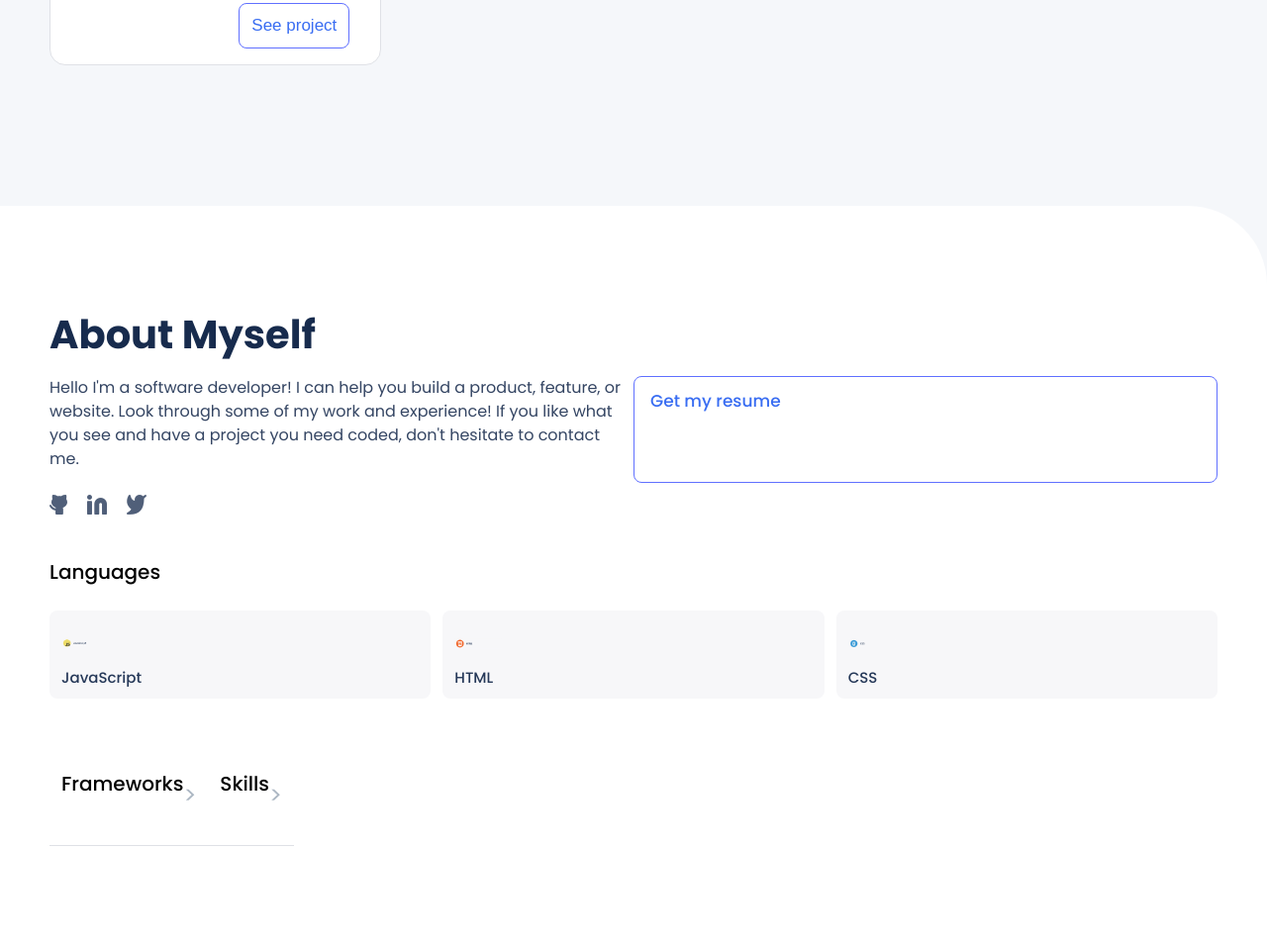
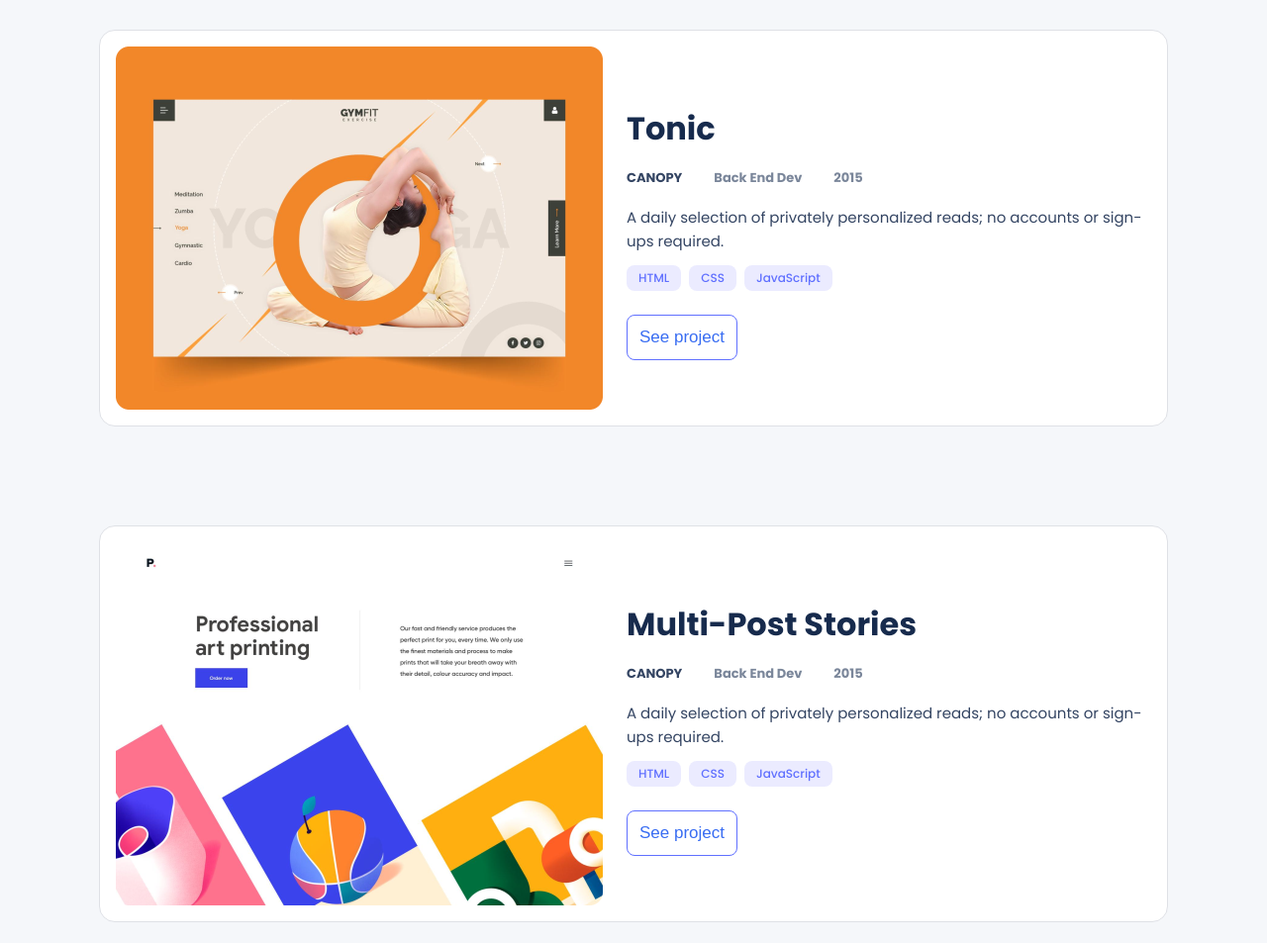
Before and after one commit to taimoorsiddique13/Portfolio, a website: page index.html in a window 1280 px wide. Shown: the part 1830-2783 px from the top of the page at 99% size. Drawn offline with Linux system fonts and the light colour scheme.

Commit message:
Made Desktop Version

```diff
--- a/index.html
+++ b/index.html
@@ -120,34 +120,39 @@
     </section>
 
 <section class="about">
+  <div class="about-header">
     <h2>About Myself</h2>
-  <p>Hello I'm a software developer! I can help you build a product, feature, or website. Look through some of my work
-    and experience! If you like what you see and have a project you need coded, don't hesitate to contact me.</p>
-  <a href="https://drive.google.com/file/d/1I4xRkLCNBDgWhkD1jaKV3s9frUs1NlIW/view?usp=drive_link" class="resume-button" target="_blank" rel="noopener noreferrer">Get my resume</a>
+    <p>
+      Hello! I'm a software developer! I can help you build a product, feature, or website. Look through some of my work
+      and experience! If you like what you see and have a project you need coded, don't hesitate to contact me.
+    </p>
     <div class="social-icons">
-    <a href="#"><img src="GithubIcon.png" alt="GitHub" class="icon"></a>
-    <a href="#"><img src="LinkedinIcon.png" alt="LinkedIn" class="icon"></a>
-    <a href="#"><img src="TwitterIcon.png" alt="LinkedIn" class="icon"></a>
+      <a href="#"><img src="LinkedinIcon.png" alt="LinkedIn" class="social-icon"></a>
+      <a href="#"><img src="GithubIcon.png" alt="GitHub" class="social-icon"></a>
+      <a href="#"><img src="TwitterIcon.png" alt="Twitter" class="social-icon"></a>
+    </div>
+    <a href="#" class="resume-button">Get my resume</a>
   </div>
 
+  <div class="about-content">
     <div class="languages-section">
       <h3>Languages</h3>
       <ul>
         <li>
           <div class="language-icon">
-        <img src="Frame 9.png" alt="JavaScript icon">
+            <img src="Frame 9.png" alt="JavaScript">
           </div>
           <span>JavaScript</span>
         </li>
         <li>
           <div class="language-icon">
-        <img src="Frame 10.png" alt="HTML icon">
+            <img src="Frame 10.png" alt="HTML">
           </div>
           <span>HTML</span>
         </li>
         <li>
           <div class="language-icon">
-        <img src="Frame 11.png" alt="CSS icon">
+            <img src="Frame 11.png" alt="CSS">
           </div>
           <span>CSS</span>
         </li>
@@ -156,12 +161,13 @@
 
     <div class="frameworks">
       <h3>Frameworks</h3>
-    <span class="arrow">></span>
+      <!-- Add frameworks here -->
     </div>
 
     <div class="skills">
       <h3>Skills</h3>
-    <span class="arrow">></span>
+      <!-- Add skills here -->
+    </div>
   </div>
 </section>
 
--- a/styles.css
+++ b/styles.css
@@ -58,10 +58,9 @@ nav {
 .headline {
   padding: 100px 24px;
   border-bottom-left-radius: 80px;
-  background-image: url('https: //drive.google.com/file/d/17ZlmNLTOwhc5461Z0RfS305ca9J6kh8V/view?usp=drive_link');
+  background-image: url('background.png');
   background-repeat: no-repeat;
   background-size: cover;
-  background-position: center;
   background-color: white;
   width: 100%;
 }
@@ -89,6 +88,7 @@ p {
   display: flex;
   gap: 20px;
   margin-top: 12px;
+  margin-bottom: 24px;
 }
 
 .icon img {
@@ -96,6 +96,11 @@ p {
   height: 20px;
   padding: 5px;
   transition: transform 0.3s ease, box-shadow 0.3s ease;
+}
+
+.language-icon img {
+  max-width: 100%;
+  max-height: 100%;
 }
 
 .icon img:hover {
@@ -202,30 +207,45 @@ p {
   color: #fff;
 }
 
-/* About section */
 .about {
+  display: flex;
+  justify-content: space-between;
   padding: 60px 24px;
   border-top-right-radius: 80px;
   background-color: white;
 }
 
-.about h2 {
-  font-size: 40px;
-  font-weight: 700;
+.about-header {
+  flex: 1;
+}
+
+.about-header h2 {
+  font-size: 36px;
+  font-weight: bold;
   color: #172b4d;
-  margin-bottom: 12px;
+  margin-bottom: 16px;
+}
+
+.about-header p {
+  font-size: 16px;
+  margin-bottom: 24px;
+  color: #344563;
+}
+
+.social-icon {
+  width: 32px;
+  height: 32px;
 }
 
 .resume-button {
   display: inline-block;
-  padding: 12px 16px;
+  padding: 12px 24px;
   border: 1px solid #6070ff;
   border-radius: 8px;
-  font-size: 17px;
-  font-weight: 500;
-  color: #396df2;
+  font-size: 16px;
+  color: #6070ff;
   text-decoration: none;
-  transition: all 0.3s ease;
+  transition: background-color 0.3s, color 0.3s;
 }
 
 .resume-button:hover {
@@ -233,45 +253,38 @@ p {
   color: white;
 }
 
+.about-content {
+  flex: 1;
+  display: flex;
+  flex-direction: column;
+}
+
 .languages-section,
 .frameworks,
 .skills {
-  margin-top: 36px;
+  margin-top: 24px;
 }
 
 .languages-section h3,
 .frameworks h3,
 .skills h3 {
   font-size: 20px;
-  font-weight: 500;
-  color: #000;
-  margin-bottom: 24px;
+  color: #172b4d;
+  margin-bottom: 16px;
 }
 
 .languages-section ul {
-  list-style-type: none;
+  list-style: none;
+  padding: 0;
 }
 
-.languages-section .language-icon {
-  width: 48px;
-  height: 48px;
+.language-icon {
+  width: 40px;
+  height: 40px;
   margin-right: 16px;
-  display: flex;
-  align-items: center;
-  justify-content: center;
 }
 
-.languages-section .language-icon img {
-  max-width: 100%;
-  max-height: 100%;
-}
-
-.languages-section span {
-  font-size: 15px;
-  font-weight: 500;
-  color: #253858;
-}
-
+/* Frameworks and Skills Sections Placeholder */
 .frameworks,
 .skills {
   display: flex;
@@ -350,6 +363,47 @@ p {
   color: white;
 }
 
+/* Media query for small screens */
+@media (max-width: 767px) {
+  .headline {
+    padding: 80px 20px;
+    background-size: cover;
+    text-align: center;
+  }
+
+  h1 {
+    font-size: 32px;
+  }
+
+  .works {
+    padding: 80px 20px;
+    grid-template-columns: 1fr;
+    gap: 50px;
+  }
+
+  .work-card {
+    flex-direction: column;
+    text-align: center;
+  }
+
+  .work-image {
+    width: 100%;
+    margin-bottom: 20px;
+  }
+
+  .about {
+    padding: 80px 20px;
+  }
+
+  .resume-button {
+    font-size: 16px;
+  }
+
+  .contact-me {
+    padding: 80px 20px 45px;
+  }
+}
+
 /* Media query for larger screens */
 @media (min-width: 768px) {
   .headline {
@@ -363,7 +417,7 @@ p {
 
   .works {
     padding: 142px 50px;
-    grid-template-columns: repeat(auto-fit, minmax(300px, 1fr));
+    grid-template-columns: 1fr;
   }
 
   .work-card {
@@ -376,46 +430,42 @@ p {
     margin-right: 24px;
   }
 
-  .work-content {
-    width: 50%;
-  }
-
   .about {
     padding: 100px 50px;
     display: flex;
     flex-wrap: wrap;
   }
 
-  .about h2 {
-    width: 100%;
+  .contact-me {
+    padding: 142px 50px 45px;
+  }
+}
+
+/* Media query for extra large screens */
+@media (min-width: 1200px) {
+  .headline {
+    padding: 180px 100px;
   }
 
-  .about > p,
-  .resume-button {
-    width: 50%;
+  h1 {
+    font-size: 56px;
   }
 
-  .languages-section {
-    width: 100%;
+  .works {
+    padding: 180px 100px;
+    grid-template-columns: 1fr;
+    gap: 100px;
   }
 
-  .languages-section ul {
-    display: flex;
-    gap: 12px;
+  .about {
+    padding: 120px 100px;
   }
 
-  .languages-section li {
-    flex: 1;
-    flex-direction: column;
-    align-items: flex-start;
+  .resume-button {
+    font-size: 20px;
   }
 
   .contact-me {
-    padding: 142px 50px 45px;
-  }
-
-  .contact-me form {
-    max-width: 600px;
-    margin: 0 auto;
+    padding: 160px 100px 60px;
   }
 }
```
Also changed, not shown: background.png (added), background1.png (deleted). Lines whose indentation alone changed are shown as unchanged.
